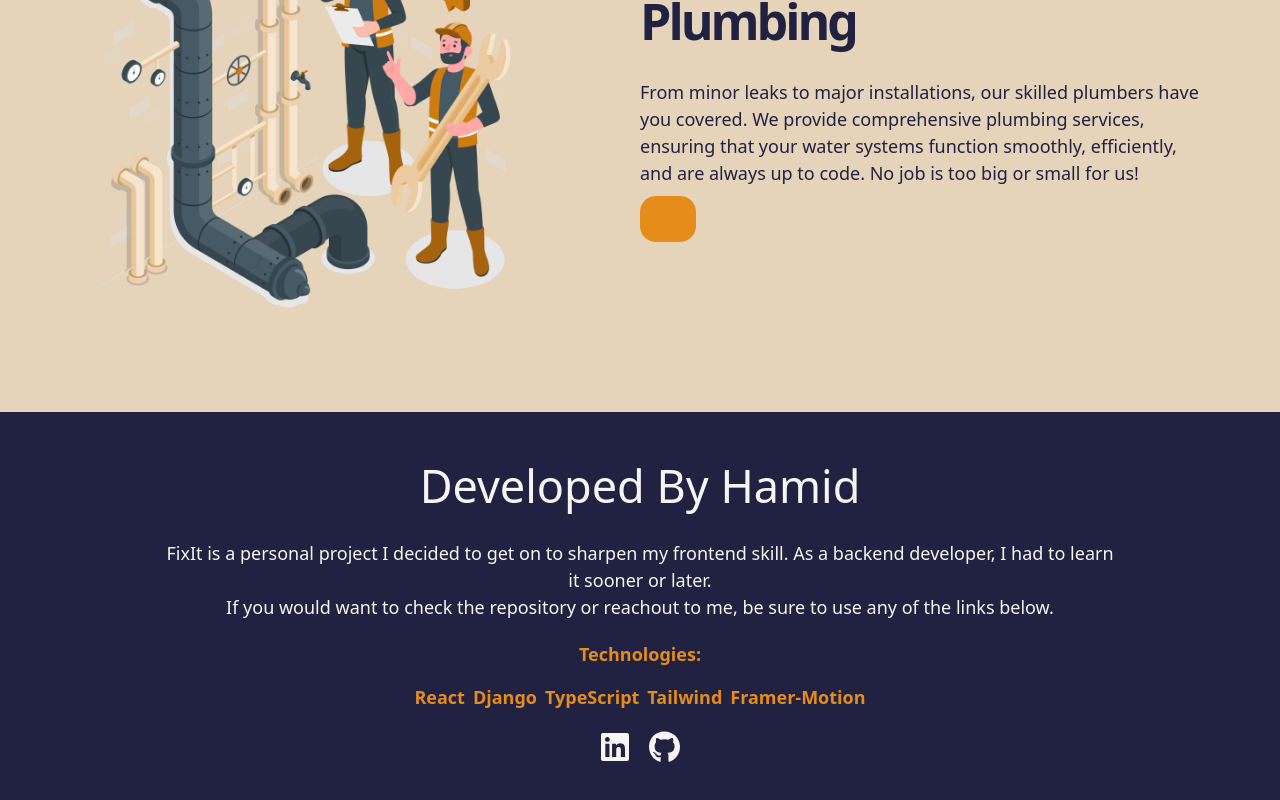
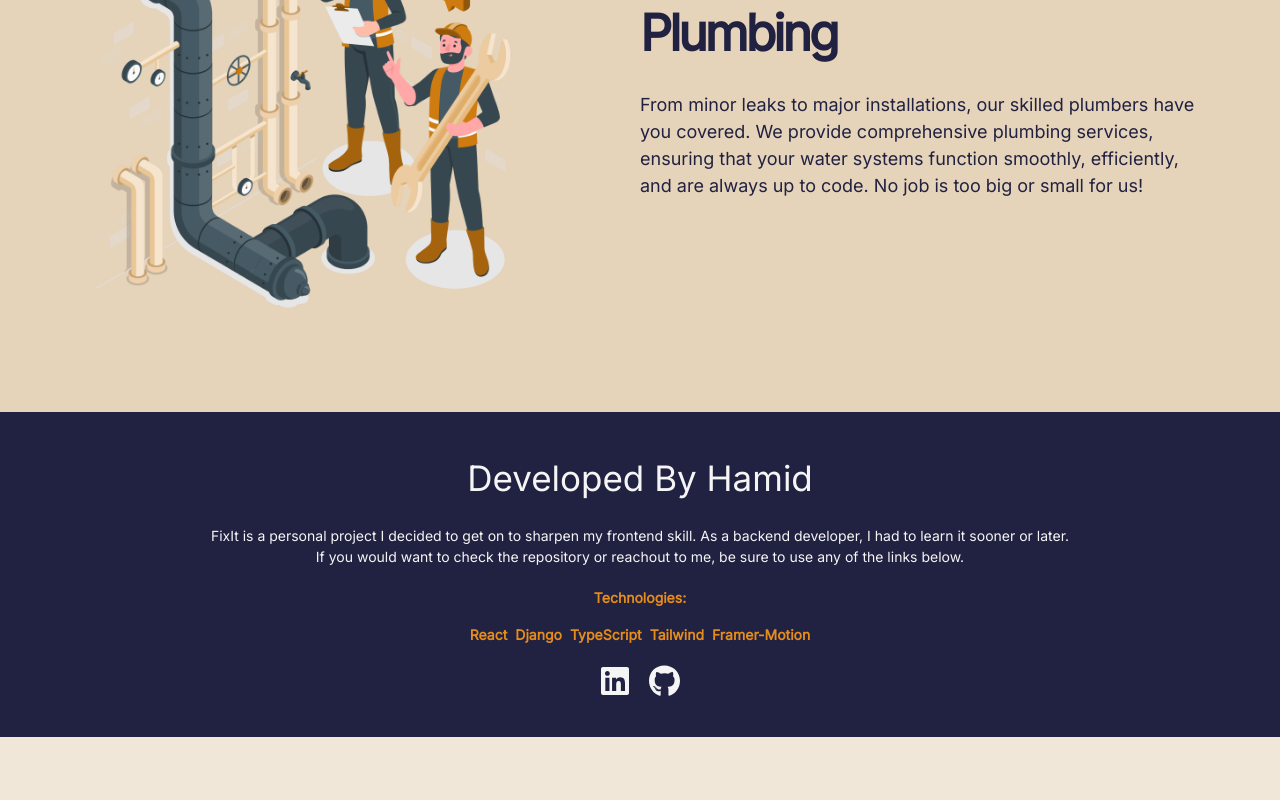
Before and after one commit to Hamidusman/FixIt, a React app: page /services in a window 1280 px wide. Shown: the part 818-1618 px from the top of the page. After the commit the page ends 1555 px from the top, so only its background shows below. Built offline with nearby package versions, Linux system fonts and the light colour scheme; the HTML template or start-up script is replaced by a standard one.

Commit message:
footer adjustment

```diff
--- a/package.json
+++ b/package.json
@@ -10,6 +10,7 @@
     "preview": "vite preview"
   },
   "dependencies": {
+    "@fontsource/inter": "^5.1.0",
     "@fortawesome/fontawesome-svg-core": "^6.6.0",
     "@fortawesome/free-brands-svg-icons": "^6.6.0",
     "@fortawesome/free-solid-svg-icons": "^6.6.0",
--- a/src/App.css
+++ b/src/App.css
@@ -4,6 +4,7 @@
 
 *{}
 body{
+  font-family: 'inter';
   @apply text-dark bg-secondary
 }
 
--- a/src/App.tsx
+++ b/src/App.tsx
@@ -1,6 +1,7 @@
 
 import { BrowserRouter as Router, Routes, Route } from 'react-router-dom';
 import './App.css'
+import '@fontsource/inter';
 
 import Location from './pages/locations'
 import Service from './pages/services'
--- a/src/components/dashboard-nav.tsx
+++ b/src/components/dashboard-nav.tsx
@@ -1,7 +1,6 @@
 import { useState } from 'react';
 import { FontAwesomeIcon } from '@fortawesome/react-fontawesome';
 import { faBars } from '@fortawesome/free-solid-svg-icons';
-import GetStarted from '../base-components/start';
 import Headroom from 'react-headroom';
 import { Link } from 'react-router-dom';
 
@@ -28,7 +27,6 @@ const Header = () => {
                     </ul>
                 </div>
                 <div className="flex items-center">
-                    <GetStarted />
                     <button
                         className="hidden ml-4 focus:outline-none"
                         onClick={() => setIsOpen(!isOpen)}
--- a/src/home-page/footer.tsx
+++ b/src/home-page/footer.tsx
@@ -3,10 +3,10 @@ import { faGithub, faLinkedin } from '@fortawesome/free-brands-svg-icons';
 
 const Footer = () =>{
     return (
-        <footer className=" pt-10 pb-14 bg-dark text-smoke
+        <footer className=" py-10 bg-dark text-smoke
         flex flex-col items-center md:text-center">
-            <h1 className="text-[35px] md:text-[45px] ">Developed By Hamid</h1>
-            <div className=" px-5 md:px-40 my-5 text-[18px]">
+            <h1 className="text-[35px] md:text-[35px] ">Developed By Hamid</h1>
+            <div className=" px-5 md:px-40 my-5 text-[14px]">
                 <p>FixIt is a personal project I decided to get on to sharpen my frontend skill. As a backend developer, I had to learn it sooner or later.</p>
                 <p>If you would want to check the repository or reachout to me, be sure to use any of the links below.</p>
 
@@ -25,11 +25,13 @@ const Footer = () =>{
             <div className="flex gap-5">
                 <a href="https://www.linkedin.com/in/abdulhamid-omeiza-usman/" target="_blank" rel="noopener noreferrer">
                     <FontAwesomeIcon icon={faLinkedin}
-                    size="2xl"/>
+                    size="2xl"
+                    className="hover:text-primary hover:-mt-4 transition duration-1000 ease-in-out"/>
                 </a>
                 <a href="https://github.com/Hamidusman/" className="  " target="_blank" rel="noopener noreferrer">
                     <FontAwesomeIcon icon={faGithub}
-                    size="2xl"/>
+                    size="2xl"
+                    className="hover:text-primary hover:-mt-4 transition duration-700 ease-in-out"/>
                 </a>
 
             </div>
--- a/src/pages/services.tsx
+++ b/src/pages/services.tsx
@@ -1,4 +1,3 @@
-import GetStarted from '../base-components/start'
 import Reveal from '../assets/reveal'
 import React from 'react'
 import Header from '../base-components/header'
@@ -21,7 +20,6 @@ const Services: React.FC<ServiceProp> = ({header, description, image}) => {
                     <h1 className="hero-text text-[35px]  lg:text-[50px] font-bold my-0">{header}</h1>
                     <p className="text-[18px] my-5 ">{description}</p>
                 </Reveal>
-                <GetStarted />
             </div>
 
             <img src={image} className="rounded-3xl mx-50 w-[360px] lg:w-[440px] mt-0 h-[350px] md:h-[340px] lg:h-[450px] " alt="" />
```
Also changed, not shown: 1 other file (tests, documents, lock files or other folders).
